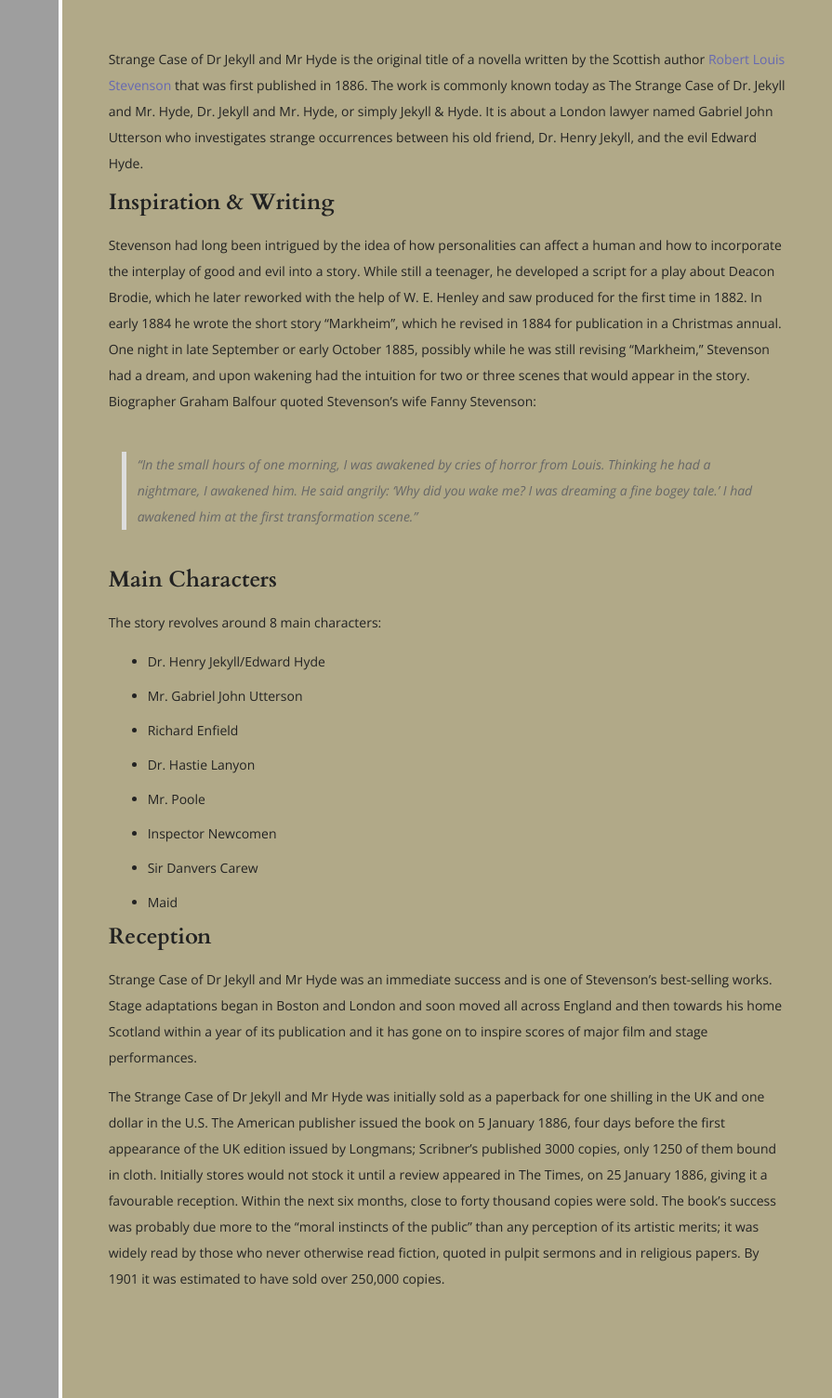
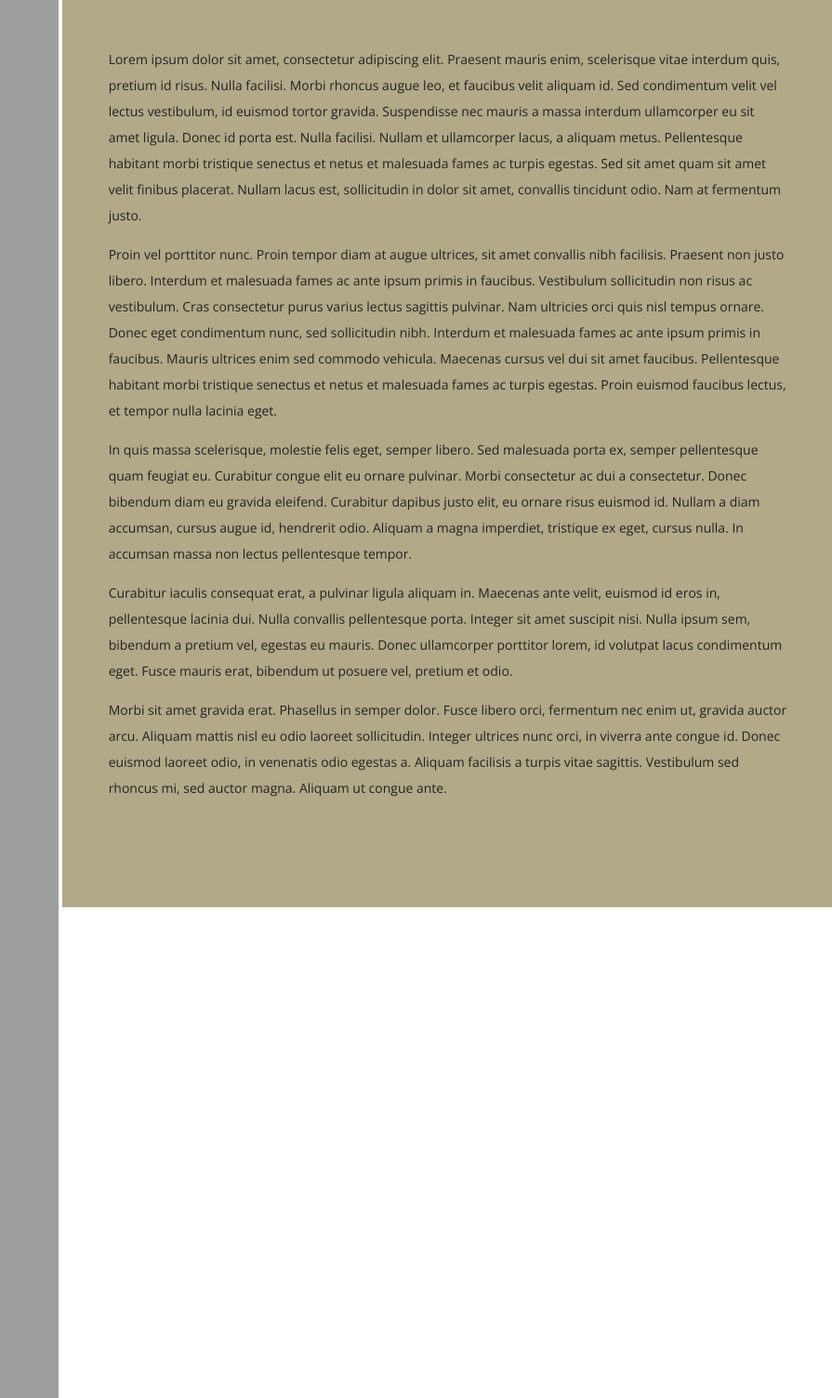
Before and after one commit to pastordan/pastordan.github.io, a Jekyll site: the page built from _pages/About.md, in a window 1280 px wide. Shown: the whole page at 93% size, without its empty margins (385-1280 px from the left). Built offline with Jekyll 4.4.1, drawn with Linux system fonts in a browser that asks for light colours; nearby versions of some CDN libraries.

Commit message:
Update About.md
Lorem Ipsum.

```diff
--- a/_pages/About.md
+++ b/_pages/About.md
@@ -9,29 +9,12 @@
 permalink: /about
 ---
 
-*Strange Case of Dr Jekyll and Mr Hyde is the original title of a novella written by the Scottish author [Robert Louis Stevenson]() that was first published in 1886. The work is commonly known today as The Strange Case of Dr. Jekyll and Mr. Hyde, Dr. Jekyll and Mr. Hyde, or simply Jekyll & Hyde. It is about a London lawyer named Gabriel John Utterson who investigates strange occurrences between his old friend, Dr. Henry Jekyll, and the evil Edward Hyde.*
+Lorem ipsum dolor sit amet, consectetur adipiscing elit. Praesent mauris enim, scelerisque vitae interdum quis, pretium id risus. Nulla facilisi. Morbi rhoncus augue leo, et faucibus velit aliquam id. Sed condimentum velit vel lectus vestibulum, id euismod tortor gravida. Suspendisse nec mauris a massa interdum ullamcorper eu sit amet ligula. Donec id porta est. Nulla facilisi. Nullam et ullamcorper lacus, a aliquam metus. Pellentesque habitant morbi tristique senectus et netus et malesuada fames ac turpis egestas. Sed sit amet quam sit amet velit finibus placerat. Nullam lacus est, sollicitudin in dolor sit amet, convallis tincidunt odio. Nam at fermentum justo.
 
-## Inspiration & Writing
+Proin vel porttitor nunc. Proin tempor diam at augue ultrices, sit amet convallis nibh facilisis. Praesent non justo libero. Interdum et malesuada fames ac ante ipsum primis in faucibus. Vestibulum sollicitudin non risus ac vestibulum. Cras consectetur purus varius lectus sagittis pulvinar. Nam ultricies orci quis nisl tempus ornare. Donec eget condimentum nunc, sed sollicitudin nibh. Interdum et malesuada fames ac ante ipsum primis in faucibus. Mauris ultrices enim sed commodo vehicula. Maecenas cursus vel dui sit amet faucibus. Pellentesque habitant morbi tristique senectus et netus et malesuada fames ac turpis egestas. Proin euismod faucibus lectus, et tempor nulla lacinia eget.
 
-Stevenson had long been intrigued by the idea of how personalities can affect a human and how to incorporate the interplay of good and evil into a story. While still a teenager, he developed a script for a play about Deacon Brodie, which he later reworked with the help of W. E. Henley and saw produced for the first time in 1882. In early 1884 he wrote the short story "Markheim", which he revised in 1884 for publication in a Christmas annual. One night in late September or early October 1885, possibly while he was still revising "Markheim," Stevenson had a dream, and upon wakening had the intuition for two or three scenes that would appear in the story. Biographer Graham Balfour quoted Stevenson's wife Fanny Stevenson:
+In quis massa scelerisque, molestie felis eget, semper libero. Sed malesuada porta ex, semper pellentesque quam feugiat eu. Curabitur congue elit eu ornare pulvinar. Morbi consectetur ac dui a consectetur. Donec bibendum diam eu gravida eleifend. Curabitur dapibus justo elit, eu ornare risus euismod id. Nullam a diam accumsan, cursus augue id, hendrerit odio. Aliquam a magna imperdiet, tristique ex eget, cursus nulla. In accumsan massa non lectus pellentesque tempor.
 
-> "In the small hours of one morning, I was awakened by cries of horror from Louis. Thinking he had a nightmare, I awakened him. He said angrily: 'Why did you wake me? I was dreaming a fine bogey tale.' I had awakened him at the first transformation scene."
+Curabitur iaculis consequat erat, a pulvinar ligula aliquam in. Maecenas ante velit, euismod id eros in, pellentesque lacinia dui. Nulla convallis pellentesque porta. Integer sit amet suscipit nisi. Nulla ipsum sem, bibendum a pretium vel, egestas eu mauris. Donec ullamcorper porttitor lorem, id volutpat lacus condimentum eget. Fusce mauris erat, bibendum ut posuere vel, pretium et odio.
 
-## Main Characters
-
-The story revolves around **8 main characters**:
-
-- Dr. Henry Jekyll/Edward Hyde
-- Mr. Gabriel John Utterson
-- Richard Enfield
-- Dr. Hastie Lanyon
-- Mr. Poole
-- Inspector Newcomen
-- Sir Danvers Carew
-- Maid
-
-## Reception
-
-Strange Case of Dr Jekyll and Mr Hyde was an immediate success and is one of Stevenson's best-selling works. Stage adaptations began in Boston and London and soon moved all across England and then towards his home Scotland within a year of its publication and it has gone on to inspire scores of major film and stage performances.
-
-The Strange Case of Dr Jekyll and Mr Hyde was initially sold as a paperback for one shilling in the UK and one dollar in the U.S. The American publisher issued the book on 5 January 1886, four days before the first appearance of the UK edition issued by Longmans; Scribner's published 3000 copies, only 1250 of them bound in cloth. Initially stores would not stock it until a review appeared in The Times, on 25 January 1886, giving it a favourable reception. Within the next six months, close to forty thousand copies were sold. The book's success was probably due more to the "moral instincts of the public" than any perception of its artistic merits; it was widely read by those who never otherwise read fiction, quoted in pulpit sermons and in religious papers. By 1901 it was estimated to have sold over 250,000 copies.
+Morbi sit amet gravida erat. Phasellus in semper dolor. Fusce libero orci, fermentum nec enim ut, gravida auctor arcu. Aliquam mattis nisl eu odio laoreet sollicitudin. Integer ultrices nunc orci, in viverra ante congue id. Donec euismod laoreet odio, in venenatis odio egestas a. Aliquam facilisis a turpis vitae sagittis. Vestibulum sed rhoncus mi, sed auctor magna. Aliquam ut congue ante.
```
